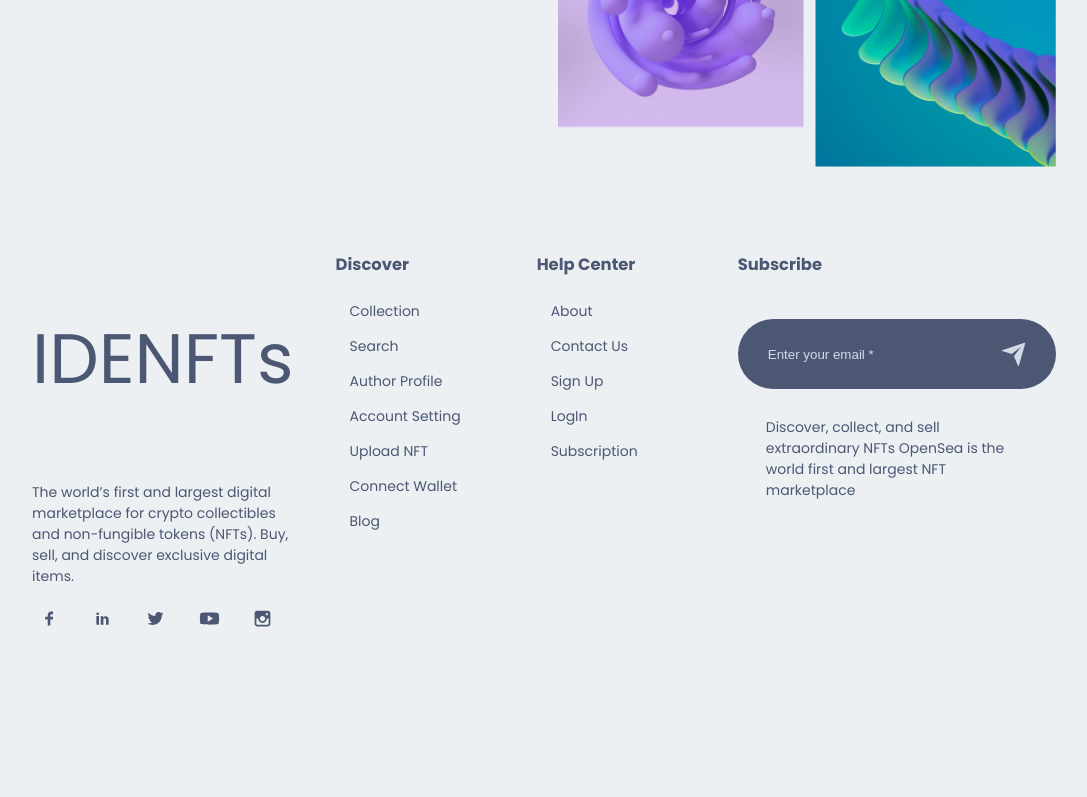
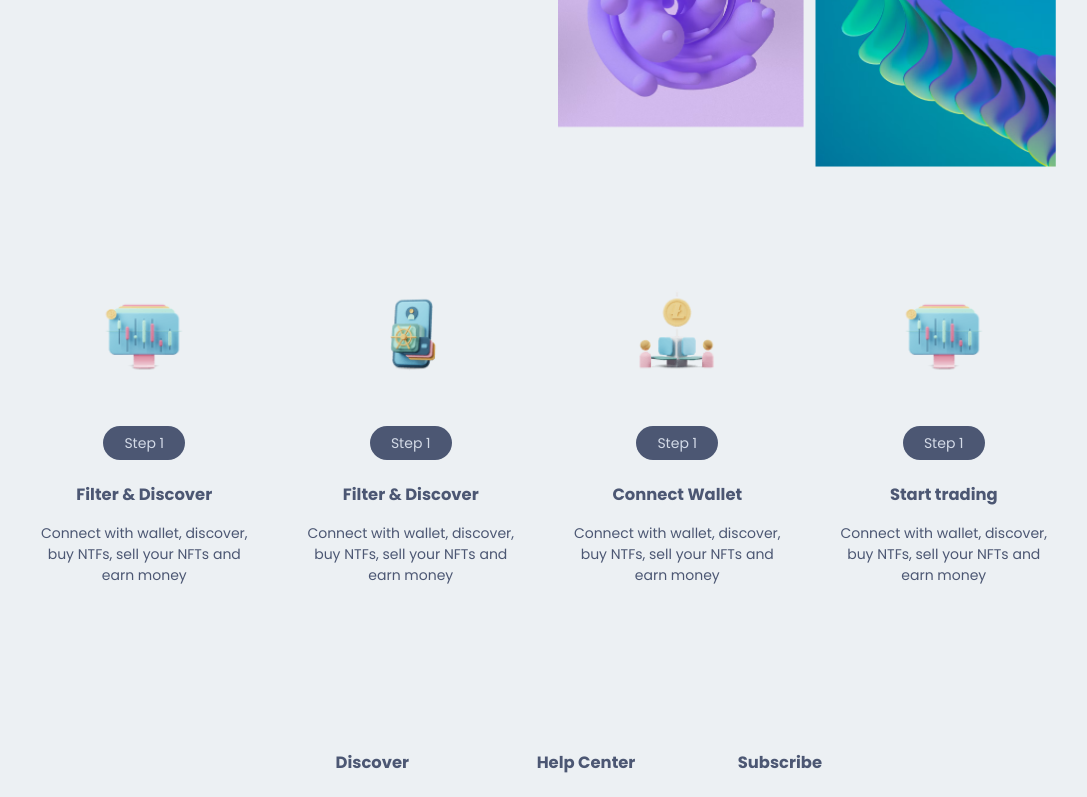
Before and after one commit to luke-song/idenfts, a Next.js app: page / in a window 1280 px wide. Shown: the part 612-1409 px from the top of the page, without its empty margins (96-1183 px from the left). Before the commit the page ends 1269 px from the top, so only its background shows below. Built offline with nearby package versions, Linux system fonts and the light colour scheme.

Commit message:
:zap: Added service component

```diff
--- /dev/null
+++ b/components/Service/Service.jsx
@@ -0,0 +1,80 @@
+import React from "react";
+import Image from "next/image";
+
+//INTERNAL IMPORT
+import Style from "./Service.module.css";
+import images from "../../img";
+const Service = () => {
+  return (
+    <div className={Style.service}>
+      <div className={Style.service_box}>
+        <div className={Style.service_box_item}>
+          <Image
+            src={images.service1}
+            alt="Filter & Discover"
+            width={100}
+            height={100}
+          />
+          <p className={Style.service_box_item_step}>
+            <span>Step 1</span>
+          </p>
+          <h3>Filter & Discover</h3>
+          <p>
+            Connect with wallet, discover, buy NTFs, sell your NFTs and earn
+            money
+          </p>
+        </div>
+        <div className={Style.service_box_item}>
+          <Image
+            src={images.service2}
+            alt="Filter & Discover"
+            width={100}
+            height={100}
+          />
+          <p className={Style.service_box_item_step}>
+            <span>Step 1</span>
+          </p>
+          <h3>Filter & Discover</h3>
+          <p>
+            Connect with wallet, discover, buy NTFs, sell your NFTs and earn
+            money
+          </p>
+        </div>
+        <div className={Style.service_box_item}>
+          <Image
+            src={images.service3}
+            alt="Connect Wallet"
+            width={100}
+            height={100}
+          />
+          <p className={Style.service_box_item_step}>
+            <span>Step 1</span>
+          </p>
+          <h3>Connect Wallet</h3>
+          <p>
+            Connect with wallet, discover, buy NTFs, sell your NFTs and earn
+            money
+          </p>
+        </div>
+        <div className={Style.service_box_item}>
+          <Image
+            src={images.service1}
+            alt="Filter & Discover"
+            width={100}
+            height={100}
+          />
+          <p className={Style.service_box_item_step}>
+            <span>Step 1</span>
+          </p>
+          <h3>Start trading</h3>
+          <p>
+            Connect with wallet, discover, buy NTFs, sell your NFTs and earn
+            money
+          </p>
+        </div>
+      </div>
+    </div>
+  );
+};
+
+export default Service;
--- /dev/null
+++ b/components/Service/Service.module.css
@@ -0,0 +1,38 @@
+
+.service{
+    width: 80%;
+    margin: 3rem auto;
+    margin-block: 8rem;
+}
+
+.service_box{
+    grid-template-columns: repeat(4, 1fr);
+    display: grid;
+    gap: 3rem;
+    text-align: center;
+}
+
+.service_box_item_step{
+    margin-top: 3rem;
+    margin-bottom: 2rem;
+}
+
+.service_box_item_step span{
+    padding: .5rem 1.5rem;
+    border-radius: 5rem;
+    background-color:  var(--icons-color);
+    color: var(--shadow-dark-color);
+}
+
+@media screen and (max-width: 35em) {
+    .service{
+        width: 90%;
+    }
+}
+
+@media screen and (max-width: 50em) {
+    .service_box{
+        grid-template-columns: repeat(2, 1fr);
+        gap: 1rem;
+    }
+}
--- a/components/componentsindex.js
+++ b/components/componentsindex.js
@@ -2,5 +2,6 @@
 import Footer from "./Footer/Footer";
 import NavBar from "./NavBar/NavBar";
 import HeroSection from "./HeroSection/HeroSection";
+import Service from "./Service/Service";
 
-export { Button, Footer, NavBar, HeroSection };
+export { Button, Footer, NavBar, HeroSection, Service };
--- a/pages/index.js
+++ b/pages/index.js
@@ -1,9 +1,10 @@
-import { HeroSection } from "../components/componentsindex";
+import { HeroSection, Service } from "../components/componentsindex";
 
 const Home = () => {
   return (
     <div>
       <HeroSection />
+      <Service />
     </div>
   );
 };
```
